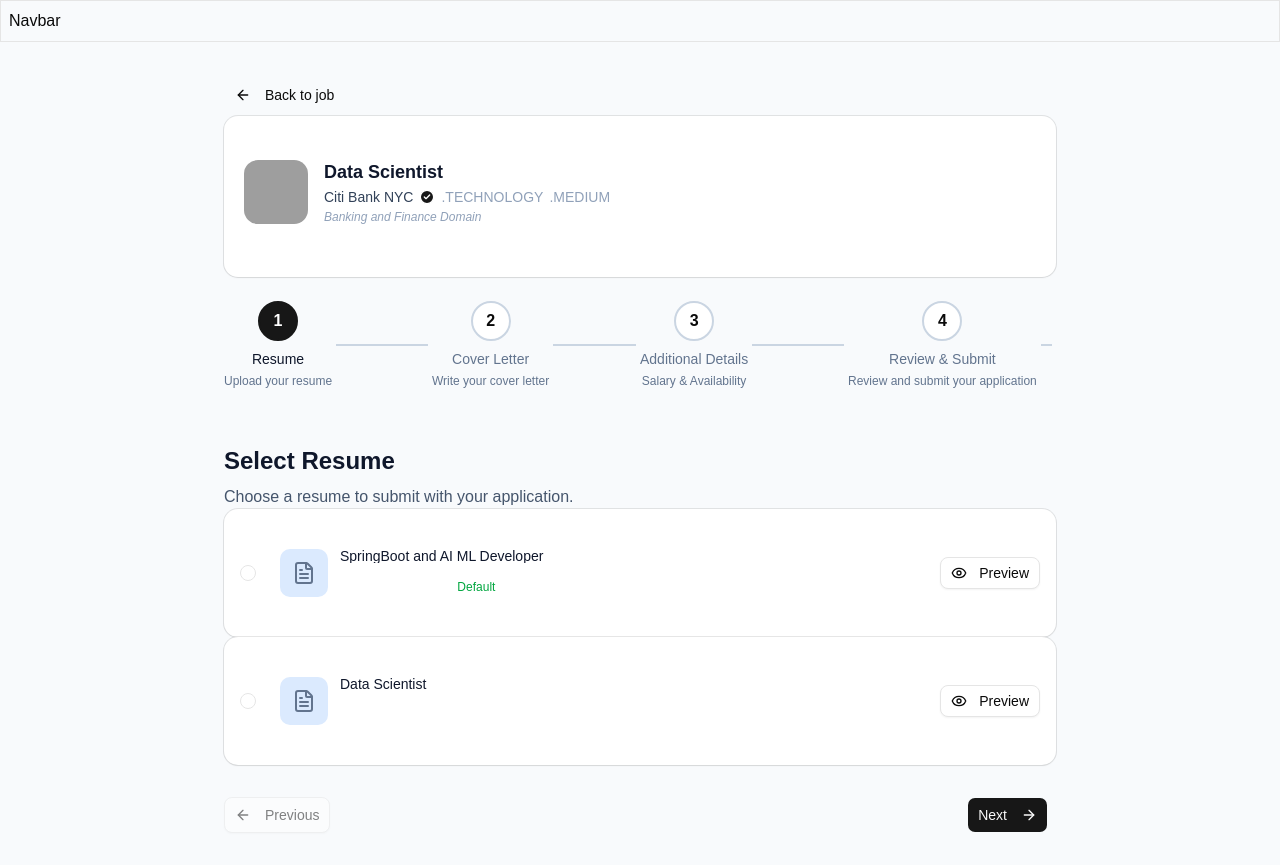
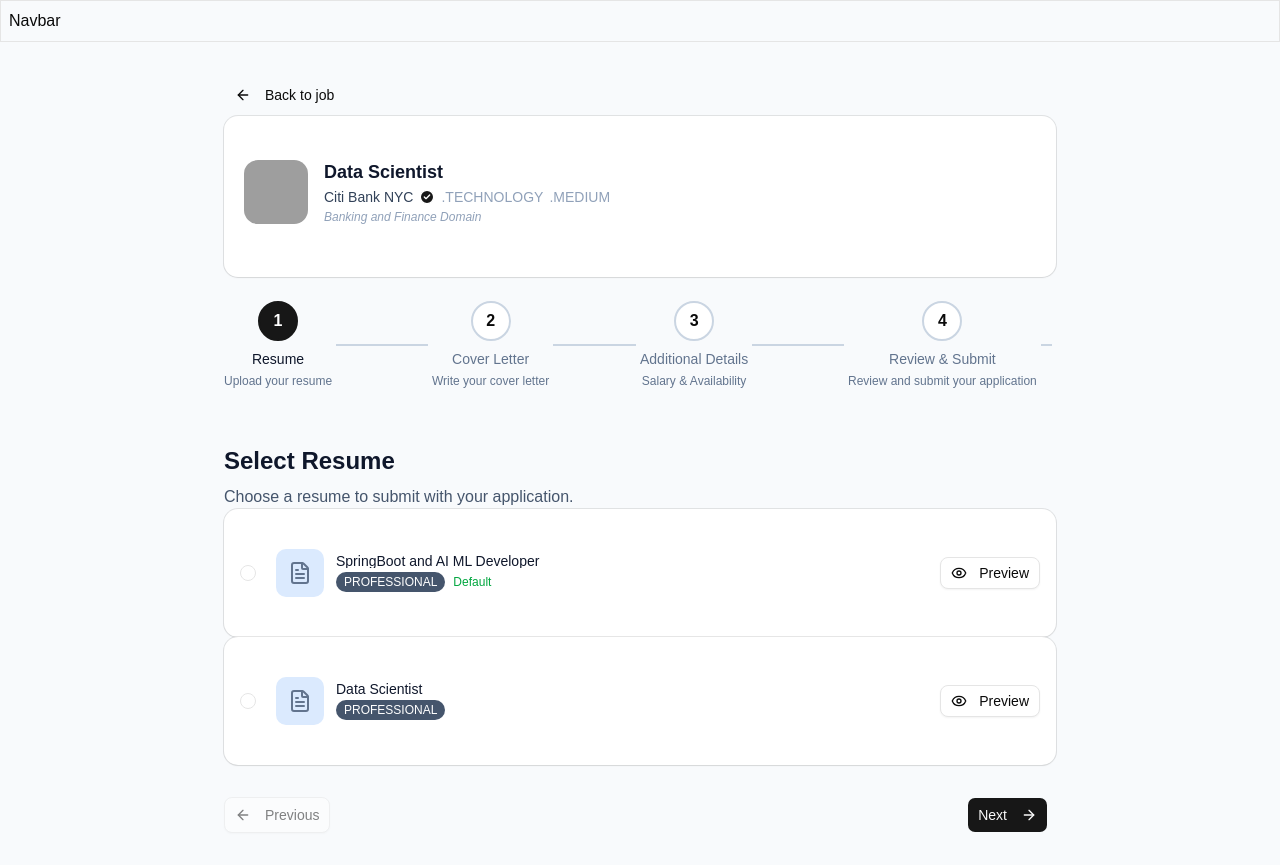
Before and after one commit to Devendra15197/job-portal-frontend, a React (Vite) app: page /apply/1 in a window 1280 px wide. Built offline with nearby package versions, Linux system fonts and the light colour scheme; grey boxes are pictures that could not be loaded.

Commit message:
Aligned the card content  for select resume

```diff
--- a/src/pages/ApplyNow/SelectResume.jsx
+++ b/src/pages/ApplyNow/SelectResume.jsx
@@ -40,27 +40,28 @@ const SelectResume = ({ SelectedResume, setSelectedResume }) => {
                                     : 'hover:bg-slate-100'
                                     }`}
                             >
-                                <CardContent className={"p-4"}>
-                                    <div className='flex items-center gap-4'>
-                                        <RadioGroupItem value={String(item.id)} className='mr-2' />
-                                        <div className='flex items-center gap-3 flex-1'>
+                                <CardContent className={'p-4'}>
+                                    <div className='flex items-center justify-between gap-4 w-full'>
+                                        <div className='flex items-center gap-3 flex-1 min-w-0'>
+                                            <RadioGroupItem value={String(item.id)} className='mr-2' />
                                             <div className='h-12 w-12 rounded-lg bg-blue-100 flex items-center justify-center shrink-0'>
                                                 <FileText className='h-6 w-6 text-slate-500' />
                                             </div>
                                             <div className='flex-1 min-w-0'>
-                                                <Label className={"font-medium text-slate-900 cursor-pointer block truncate"}>
+                                                <Label className={'font-medium text-slate-900 cursor-pointer block truncate'}>
                                                     {item.title}
                                                 </Label>
-                                                <span className={'inline-block text-xs px-2 py-1 mt-1 rounded-full truncate ${bg-slate-600 text-white'}>{item.resumeTemplate}</span>
-                                                {item.isDefault && (<span className='ml-2 text-xs text-green-600 font-medium'>
-                                                    Default
-                                                </span>)}
+                                                <span className={`inline-block text-xs px-2 py-0.5 mt-1 rounded-full bg-slate-600 text-white`}>{item.resumeTemplate}</span>
+                                                {item.isDefault && (
+                                                    <span className='ml-2 text-xs text-green-600 font-medium'>
+                                                        Default
+                                                    </span>)}
                                             </div>
-                                            <Button variant='outline' size='sm'>
-                                                <Eye className='h-4 w-4 mr-2' />
-                                                Preview
-                                            </Button>
                                         </div>
+                                        <Button variant='outline' size='sm' className='ml-auto shrink-0'>
+                                            <Eye className='h-4 w-4 mr-2' />
+                                            Preview
+                                        </Button>
                                     </div>
                                 </CardContent>
                             </Card>
```
